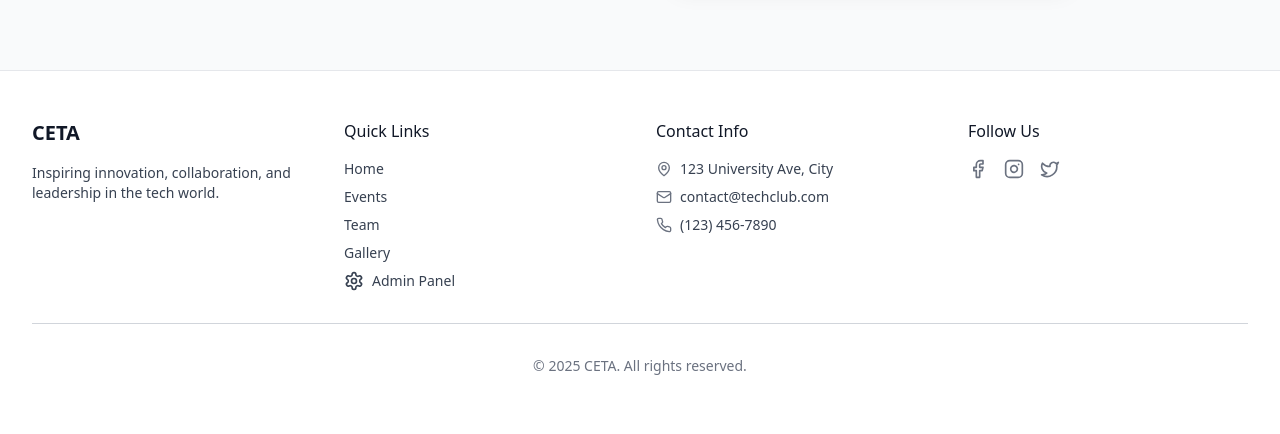
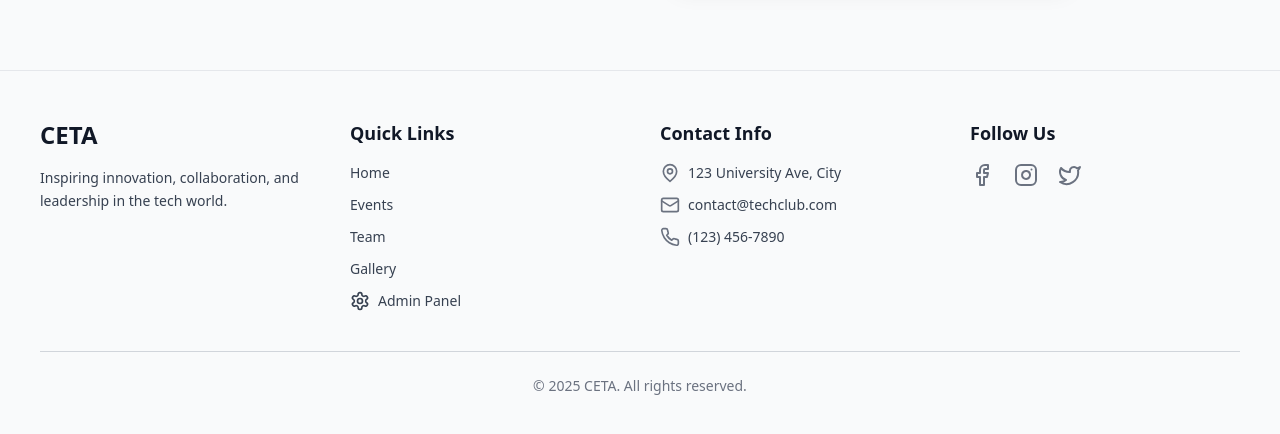
Before and after one commit to lokesh2910v/CETA, a React (Vite) app: page / in a window 1280 px wide. Shown: the part 2414-2848 px from the top of the page. Built offline with nearby package versions, Linux system fonts and the light colour scheme; no server answers.

Commit message:
Update Layout.tsx

```diff
--- a/src/components/Layout.tsx
+++ b/src/components/Layout.tsx
@@ -100,21 +100,21 @@ export function Layout({ children }: { children: React.ReactNode }) {
       <main>{children}</main>
 
       {/* Footer */}
-      <footer className="bg-white border-t">
-        <div className="max-w-7xl mx-auto py-12 px-4 sm:px-6 lg:px-8">
-          <div className="grid grid-cols-1 md:grid-cols-4 gap-8 text-gray-700">
+      <footer className="bg-gray-50 border-t border-gray-200">
+  <div className="max-w-7xl mx-auto py-12 px-6 sm:px-8 lg:px-10">
+    <div className="grid grid-cols-1 md:grid-cols-4 gap-10 text-gray-700">
       <div className="space-y-4">
-              <h3 className="text-xl font-semibold text-gray-900">CETA</h3>
-              <p className="text-sm">
+        <h3 className="text-2xl font-bold text-gray-900">CETA</h3>
+        <p className="text-sm leading-relaxed">
           Inspiring innovation, collaboration, and leadership in the tech world.
         </p>
       </div>
       <div>
-              <h4 className="font-medium text-gray-900 mb-4">Quick Links</h4>
-              <ul className="space-y-2 text-sm">
+        <h4 className="text-lg font-semibold text-gray-900 mb-4">Quick Links</h4>
+        <ul className="space-y-3 text-sm">
           {navigation.map((item) => (
             <li key={item.name}>
-                    <Link to={item.href} className="hover:text-blue-600 transition-colors">
+              <Link to={item.href} className="hover:text-blue-600 transition duration-300">
                 {item.name}
               </Link>
             </li>
@@ -122,7 +122,7 @@ export function Layout({ children }: { children: React.ReactNode }) {
           <li>
             <Link
               to="/admin"
-                    className="hover:text-blue-600 transition-colors flex items-center"
+              className="hover:text-blue-600 transition duration-300 flex items-center"
             >
               <Settings className="h-5 w-5 mr-2" />
               Admin Panel
@@ -131,39 +131,40 @@ export function Layout({ children }: { children: React.ReactNode }) {
         </ul>
       </div>
       <div>
-              <h4 className="font-medium text-gray-900 mb-4">Contact Info</h4>
-              <ul className="space-y-2 text-sm">
+        <h4 className="text-lg font-semibold text-gray-900 mb-4">Contact Info</h4>
+        <ul className="space-y-3 text-sm">
           <li className="flex items-center gap-2">
-                  <MapPin className="h-4 w-4 text-gray-500" /> 123 University Ave, City
+            <MapPin className="h-5 w-5 text-gray-500" /> 123 University Ave, City
           </li>
           <li className="flex items-center gap-2">
-                  <Mail className="h-4 w-4 text-gray-500" /> contact@techclub.com
+            <Mail className="h-5 w-5 text-gray-500" /> contact@techclub.com
           </li>
           <li className="flex items-center gap-2">
-                  <Phone className="h-4 w-4 text-gray-500" /> (123) 456-7890
+            <Phone className="h-5 w-5 text-gray-500" /> (123) 456-7890
           </li>
         </ul>
       </div>
       <div>
-              <h4 className="font-medium text-gray-900 mb-4">Follow Us</h4>
-              <div className="flex space-x-4">
-                <a href="#" className="text-gray-500 hover:text-blue-600 transition-colors">
-                  <Facebook className="h-5 w-5" />
+        <h4 className="text-lg font-semibold text-gray-900 mb-4">Follow Us</h4>
+        <div className="flex space-x-5">
+          <a href="#" className="text-gray-500 hover:text-blue-600 transition duration-300">
+            <Facebook className="h-6 w-6" />
           </a>
-                <a href="#" className="text-gray-500 hover:text-blue-600 transition-colors">
-                  <Instagram className="h-5 w-5" />
+          <a href="#" className="text-gray-500 hover:text-blue-600 transition duration-300">
+            <Instagram className="h-6 w-6" />
           </a>
-                <a href="#" className="text-gray-500 hover:text-blue-600 transition-colors">
-                  <Twitter className="h-5 w-5" />
+          <a href="#" className="text-gray-500 hover:text-blue-600 transition duration-300">
+            <Twitter className="h-6 w-6" />
           </a>
         </div>
       </div>
     </div>
-          <div className="mt-8 pt-8 border-t border-gray-300 text-center">
+    <div className="mt-10 pt-6 border-t border-gray-300 text-center">
       <p className="text-sm text-gray-500">© 2025 CETA. All rights reserved.</p>
     </div>
   </div>
 </footer>
+
     </div>
   );
 }
```
Lines whose indentation alone changed are shown as unchanged.
